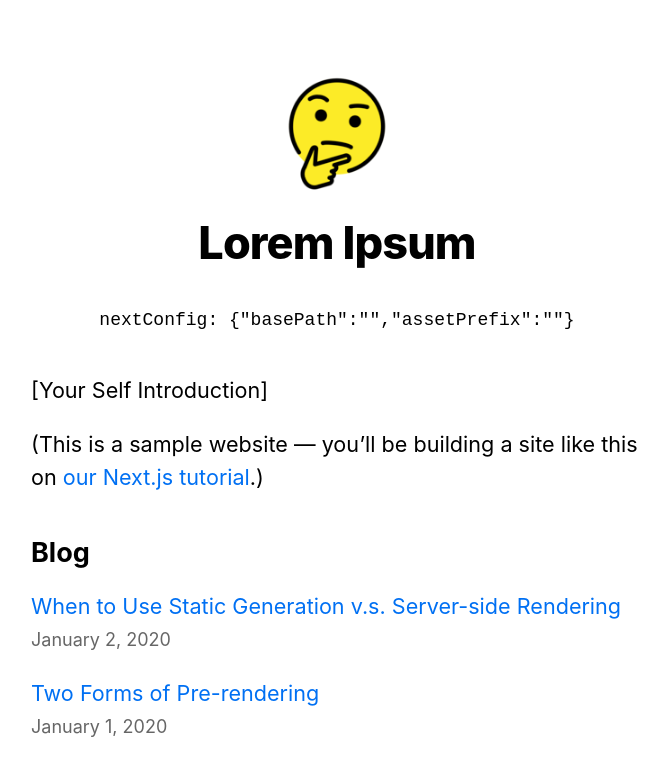
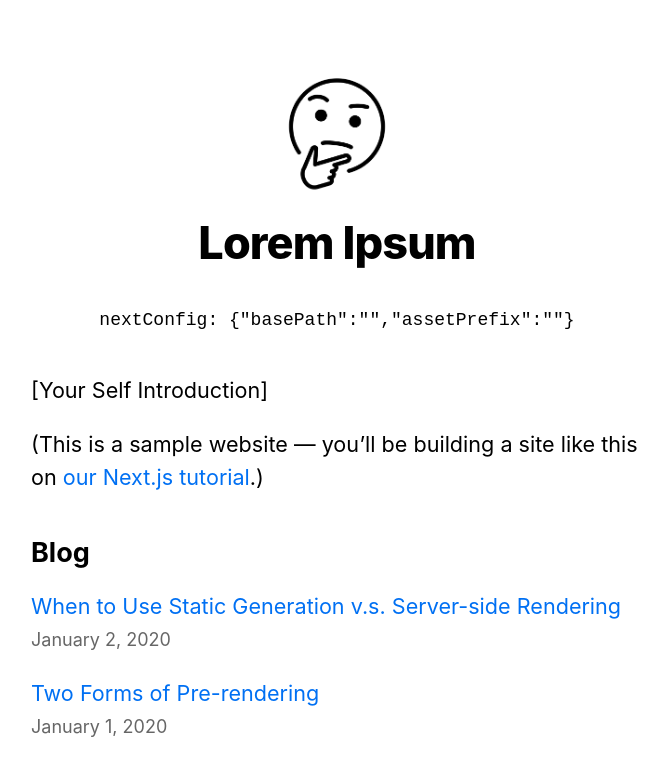
Before and after one commit to qbit86/nextjs-playground, a Next.js app: page / in a window 1280 px wide. Shown: the top 776 px of the page, without its empty margins (303-971 px from the left). Built offline with nearby package versions, Linux system fonts and the light colour scheme.

Commit message:
Add profile-dev

```diff
--- a/components/layout.js
+++ b/components/layout.js
@@ -8,6 +8,8 @@ const name = 'Lorem Ipsum'
 export const siteTitle = 'Next.js Sample Website'
 
 export default function Layout({ children, home }) {
+  const isProd = process.env.NODE_ENV === 'production';
+  const assetSuffix = isProd ? '' : '-dev';
   return (
     <div className={styles.container}>
       <Head>
@@ -29,7 +31,7 @@ export default function Layout({ children, home }) {
         {home ? (
           <>
             <img
-              src={`${nextConfig.basePath}/images/profile.png`}
+              src={`${nextConfig.basePath}/images/profile${assetSuffix}.png`}
               className={utilStyles.borderCircle}
               height={144}
               width={144}
@@ -43,7 +45,7 @@ export default function Layout({ children, home }) {
             <Link href="/">
               <a>
                 <img
-                  src={`${nextConfig.basePath}/images/profile.png`}
+                  src={`${nextConfig.basePath}/images/profile${assetSuffix}.png`}
                   className={utilStyles.borderCircle}
                   height={108}
                   width={108}
```
Also changed, not shown: public/images/profile-dev.png (added), 1 other file (tests, documents, lock files or other folders).
